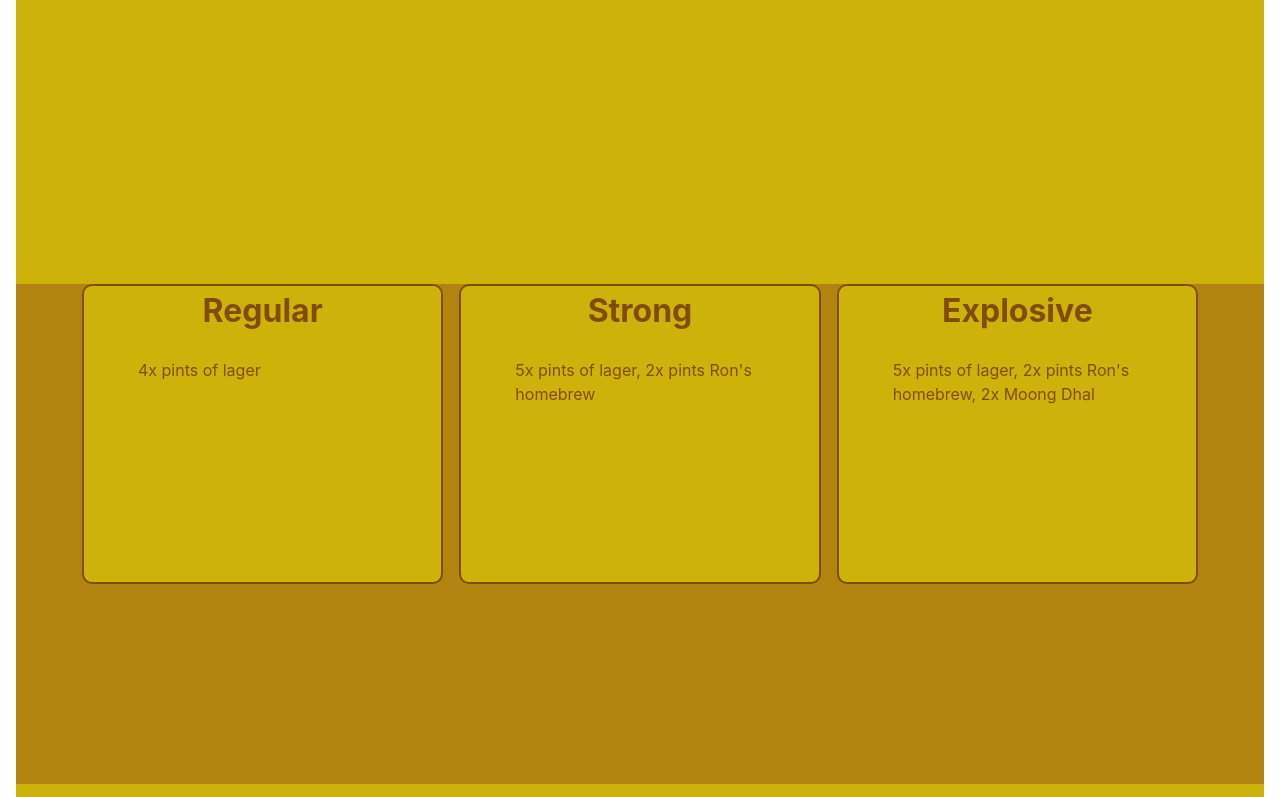
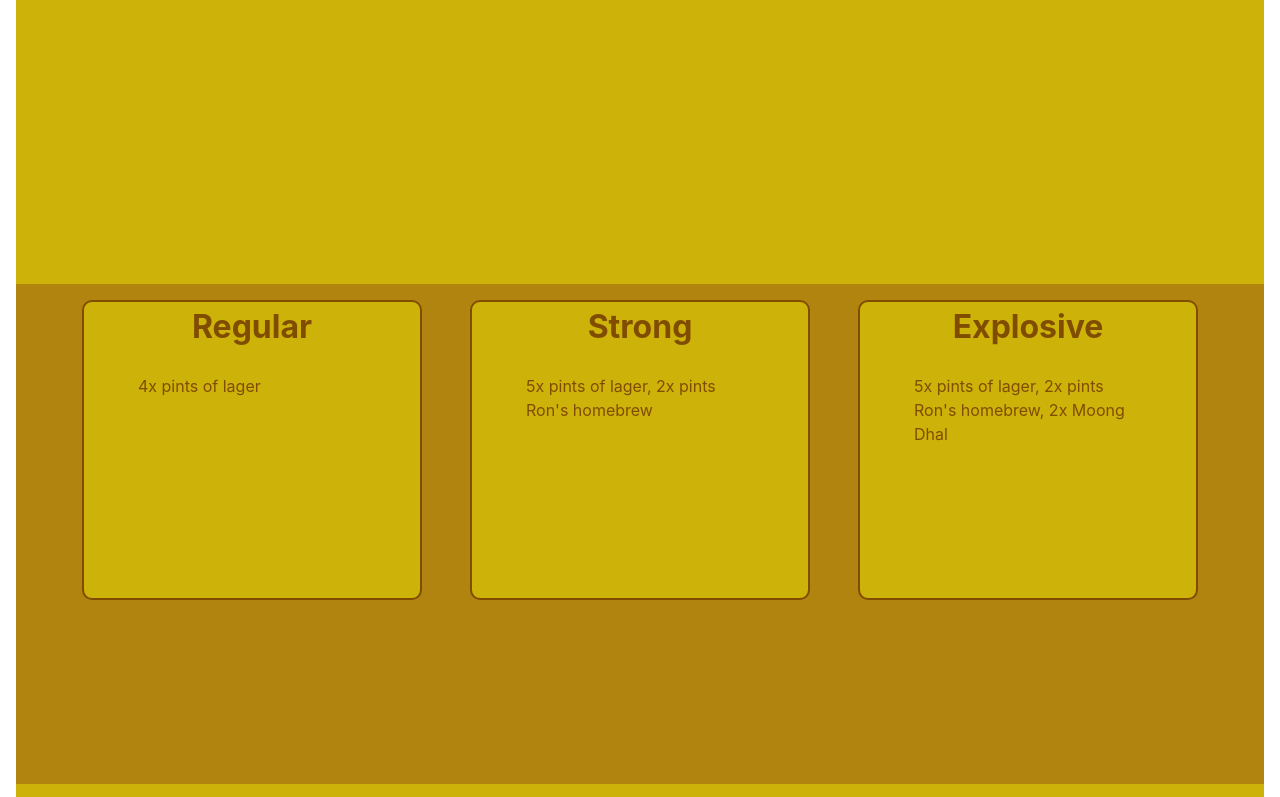
Before and after one commit to headexpanded/fat_slob_plumbing, a Next.js app: page / in a window 1280 px wide. Shown: the part 532-1329 px from the top of the page. Built offline with nearby package versions, Linux system fonts and the light colour scheme.

Commit message:
bootstrap div in services section

```diff
--- a/components/fspcards/ServicesCard.tsx
+++ b/components/fspcards/ServicesCard.tsx
@@ -9,7 +9,7 @@ type ServicesCardProps = {
 export const ServicesCard =({title, content}:ServicesCardProps) =>{
     return (
         <>
-        <div className="col px-5 servicesCard"><h2>{title}</h2><p>{content}</p></div>
+        <div className="col px-5 mt-3 servicesCard"><h2>{title}</h2><p>{content}</p></div>
         <style jsx>{`
             .servicesCard{
                 background-color:#CCB209;
--- a/components/sections/ServicesSection.tsx
+++ b/components/sections/ServicesSection.tsx
@@ -29,7 +29,7 @@ export const ServicesSection = () => {
 {/*  extract key from serviceCards, spread the rest into card component */}
 <section className="servicesSection">
   <div className="container px-4">
-    <div className="row gap-3">
+    <div className="row gap-5">
 
           {serviceCards.map(({key,...other}) => {
               return <FSPCards.ServicesCard key={key} {...other}/>
```
